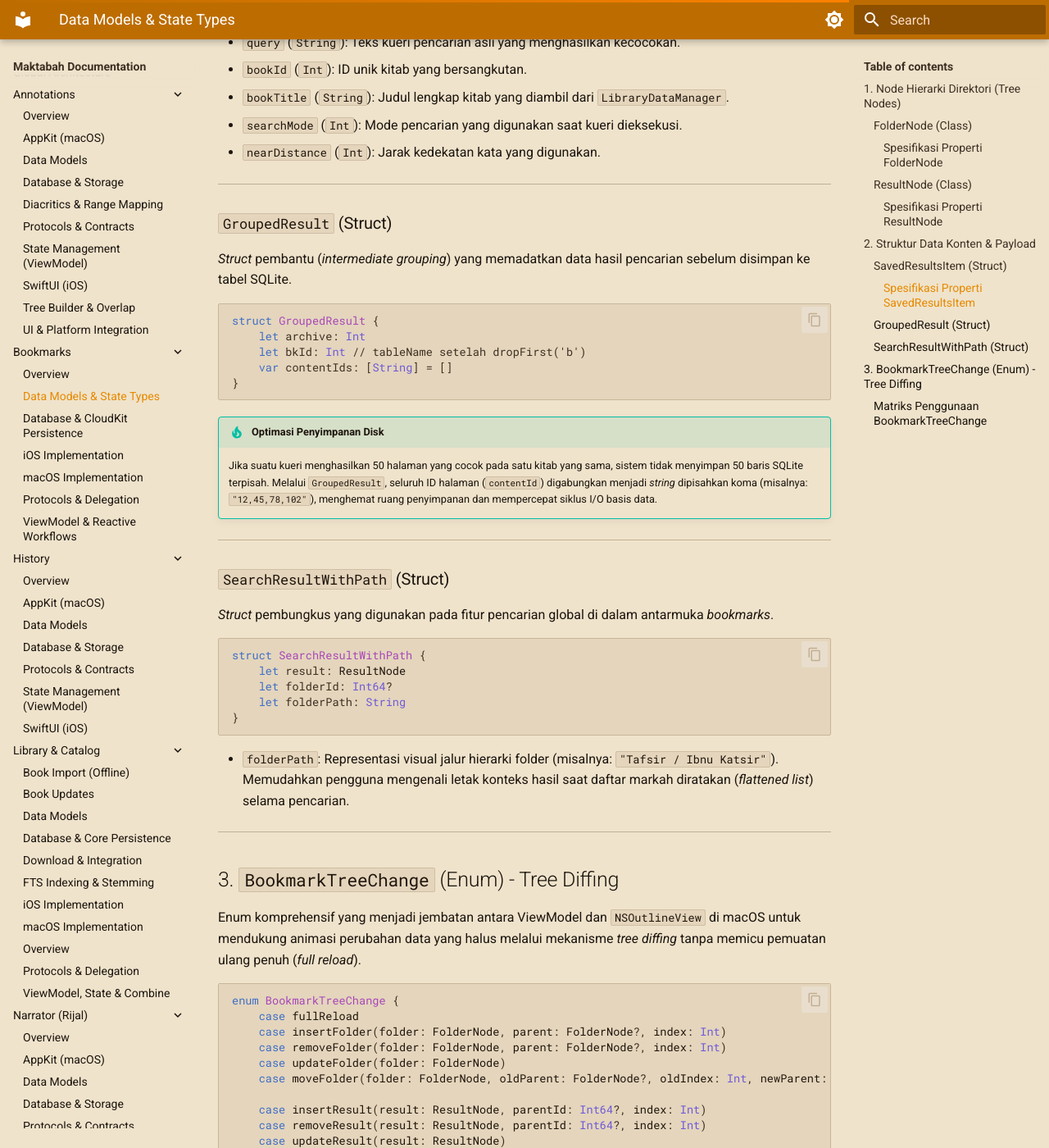
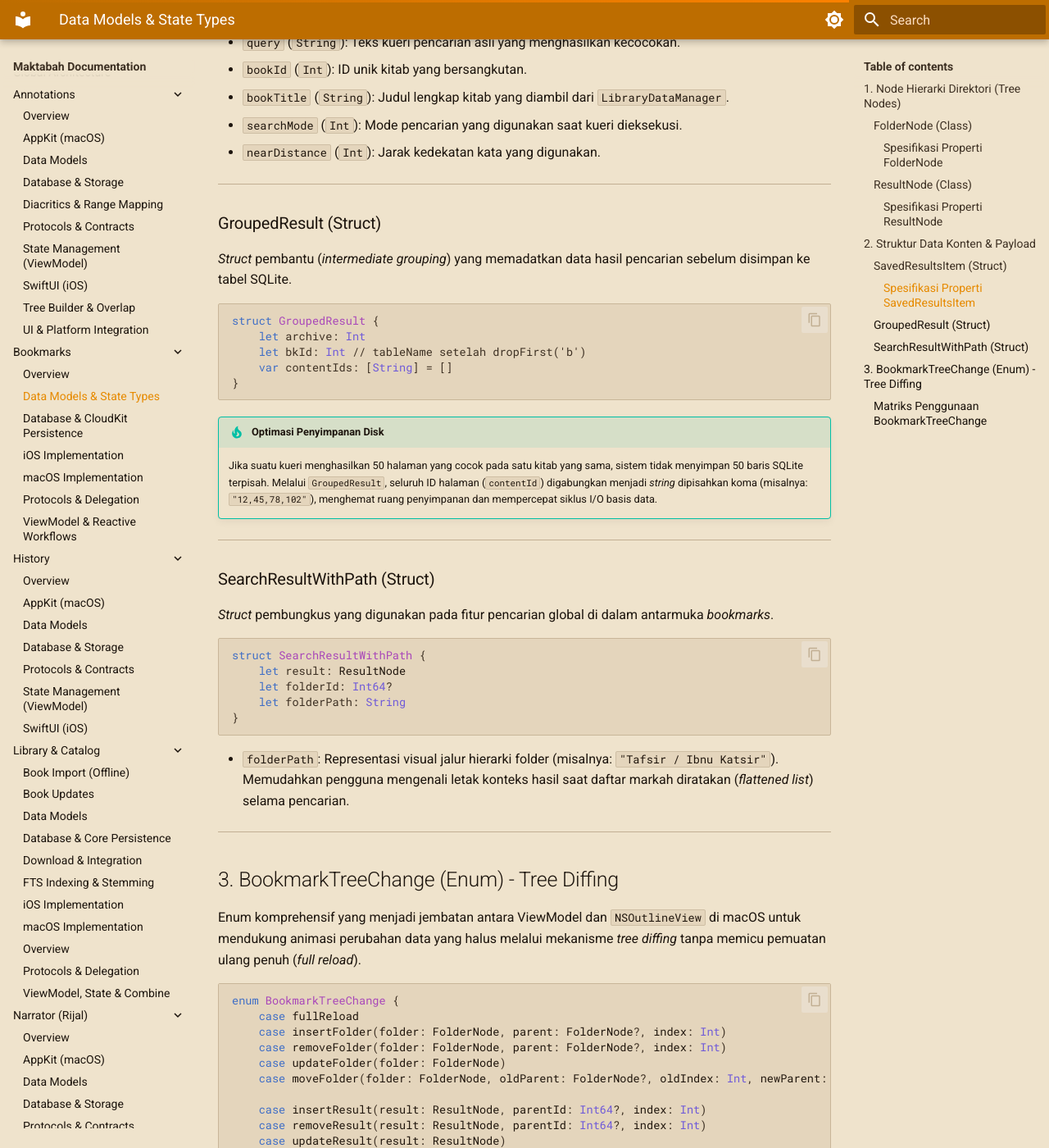
Before and after one commit to bismillah-100/Maktabah, an MkDocs documentation site: the page built from docs/features/bookmarks/models.md, in a window 1280 px wide and 1400 px high, scrolled down 3673 px. Shown: the whole window at 82% size. Built offline with MkDocs 1.6.1 and Material for MkDocs 9.7.7, drawn with Linux system fonts in a browser that asks for light colours; some of the changed text lies outside the part shown.

```diff
--- a/docs/features/bookmarks/models.md
+++ b/docs/features/bookmarks/models.md
@@ -8,7 +8,7 @@ Berkas ini mendokumentasikan seluruh struktur data, model node hierarki (*tree n
 
 Maktabah merepresentasikan markah dalam bentuk struktur hierarki bertingkat (*n-ary tree*) yang memisahkan antara entitas folder (direktori penampung) dan entitas hasil kueri pencarian.
 
-### `FolderNode` (Class)
+### FolderNode (Class)
 
 *Class* node yang merepresentasikan folder hierarki di dalam basis data lokal dan antarmuka pengguna.
 
@@ -64,7 +64,7 @@ final class FolderNode: Identifiable, Hashable, @unchecked Sendable {
 
 ---
 
-### `ResultNode` (Class)
+### ResultNode (Class)
 
 *Class* *leaf node* yang merepresentasikan sekumpulan hasil pencarian tersimpan di bawah naungan suatu folder.
 
@@ -123,7 +123,7 @@ final class ResultNode: Identifiable, Hashable, @unchecked Sendable {
 
 ## 2. Struktur Data Konten & Payload
 
-### `SavedResultsItem` (Struct)
+### SavedResultsItem (Struct)
 
 *Struct* ringan yang mewakili satu kecocokan baris pada kitab tertentu.
 
@@ -151,7 +151,7 @@ struct SavedResultsItem {
 
 ---
 
-### `GroupedResult` (Struct)
+### GroupedResult (Struct)
 
 *Struct* pembantu (*intermediate grouping*) yang memadatkan data hasil pencarian sebelum disimpan ke tabel SQLite.
 
@@ -168,7 +168,7 @@ struct GroupedResult {
 
 ---
 
-### `SearchResultWithPath` (Struct)
+### SearchResultWithPath (Struct)
 
 *Struct* pembungkus yang digunakan pada fitur pencarian global di dalam antarmuka *bookmarks*.
 
@@ -184,7 +184,7 @@ struct SearchResultWithPath {
 
 ---
 
-## 3. `BookmarkTreeChange` (Enum) - Tree Diffing
+## 3. BookmarkTreeChange (Enum) - Tree Diffing
 
 Enum komprehensif yang menjadi jembatan antara ViewModel dan `NSOutlineView` di macOS untuk mendukung animasi perubahan data yang halus melalui mekanisme *tree diffing* tanpa memicu pemuatan ulang penuh (*full reload*).
 
```
Also changed, not shown: docs/features/bookmarks/database.md (+2 -2 lines), docs/features/bookmarks/ios.md (+1 -1 lines), docs/features/bookmarks/protocols.md (+1 -1 lines), docs/features/bookmarks/viewmodel.md (+1 -1 lines).
